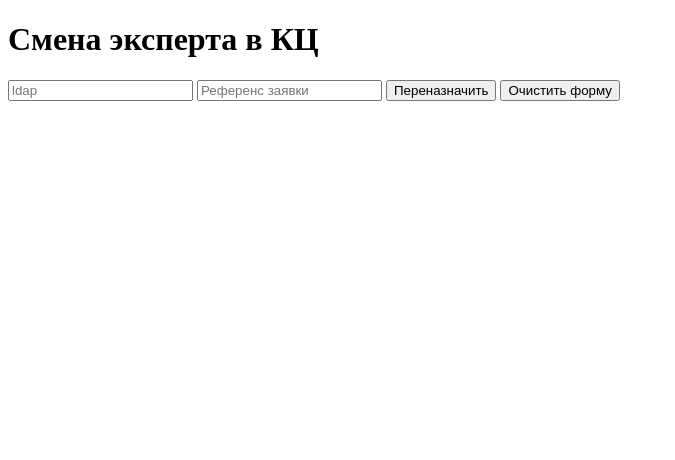
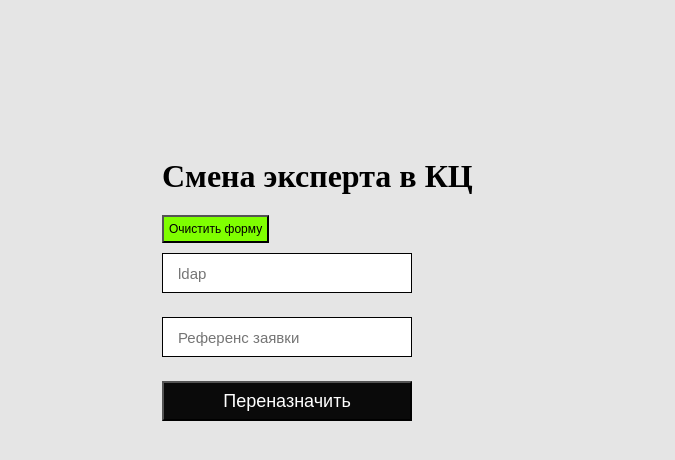
Before and after one commit to JurijK-dev/form_kc, a plain HTML site: page index.html in a window 1280 px wide. Shown: the whole page, without its empty margins (0-675 px from the left). Drawn offline with Linux system fonts and the light colour scheme; files that its build step writes are made by us from their sources; the site is published under a folder, as on GitHub Pages, so addresses that start at the root find nothing.

Commit message:
Add files via upload

```diff
--- a/index.html
+++ b/index.html
@@ -5,7 +5,7 @@
     <meta http-equiv="X-UA-Compatible" content="IE=edge">
     <meta name="viewport" content="width=device-width, initial-scale=1.0">
     <title>Смена эксперта</title>
-    <link rel="stylesheet" href="/forma/style.css">
+    <link rel="stylesheet" href="forma/style.css">
 </head>
 <body>
 
```
